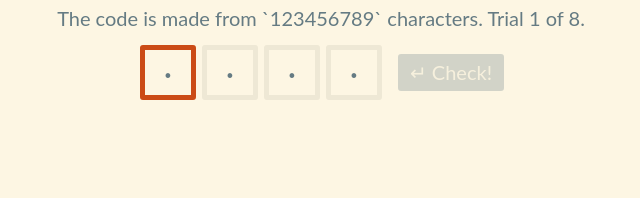
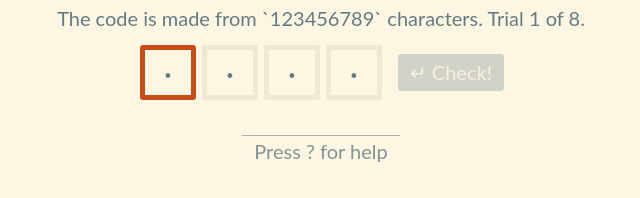
Before and after one commit to sharat87/sweet-mastermind, a plain HTML site: page index.html in a window 1280 px wide. Shown: the whole page, without its empty margins (319-959 px from the left). Drawn offline with Linux system fonts and the light colour scheme.

Commit message:
Add help tip.

```diff
--- a/index.html
+++ b/index.html
@@ -5,6 +5,8 @@
 <link rel=stylesheet href=styles.css>
 
 <div id=stage></div>
+
+<div id=help-tip>Press ? for help</div>
 
 <script type=text/template id=game-tpl>
   <div id=game>
--- a/styles.css
+++ b/styles.css
@@ -150,3 +150,11 @@ label {
 .modal .body {
     padding: 6px 12px 18px;
 }
+
+#help-tip {
+    margin-top: 32px;
+    display: inline-block;
+    padding: 3px 12px;
+    border-top: thin solid #93A1A1;
+    opacity: .8;
+}
```
